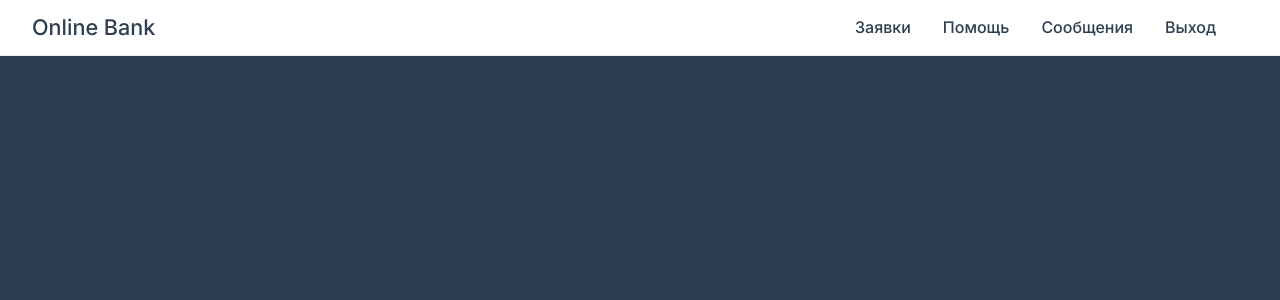
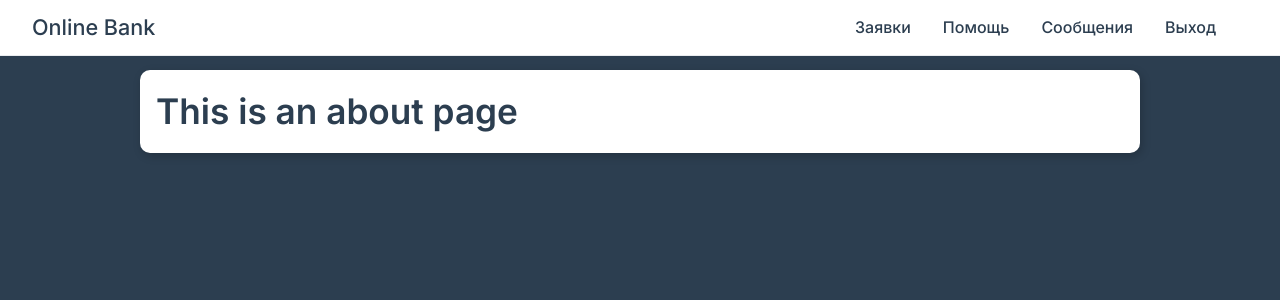
Before and after one commit to nedug/Vue-js, a Vue app: page /help in a window 1280 px wide. Shown: the top 300 px of the page. Built offline with nearby package versions, Linux system fonts and the light colour scheme.

Commit message:
Update Help.vue

```diff
--- a/src/views/Help.vue
+++ b/src/views/Help.vue
@@ -1,5 +1,5 @@
 <template>
   <div class="about">
-    <h1>This is an about page</h1>
+    <h1 class="card">This is an about page</h1>
   </div>
 </template>
```
